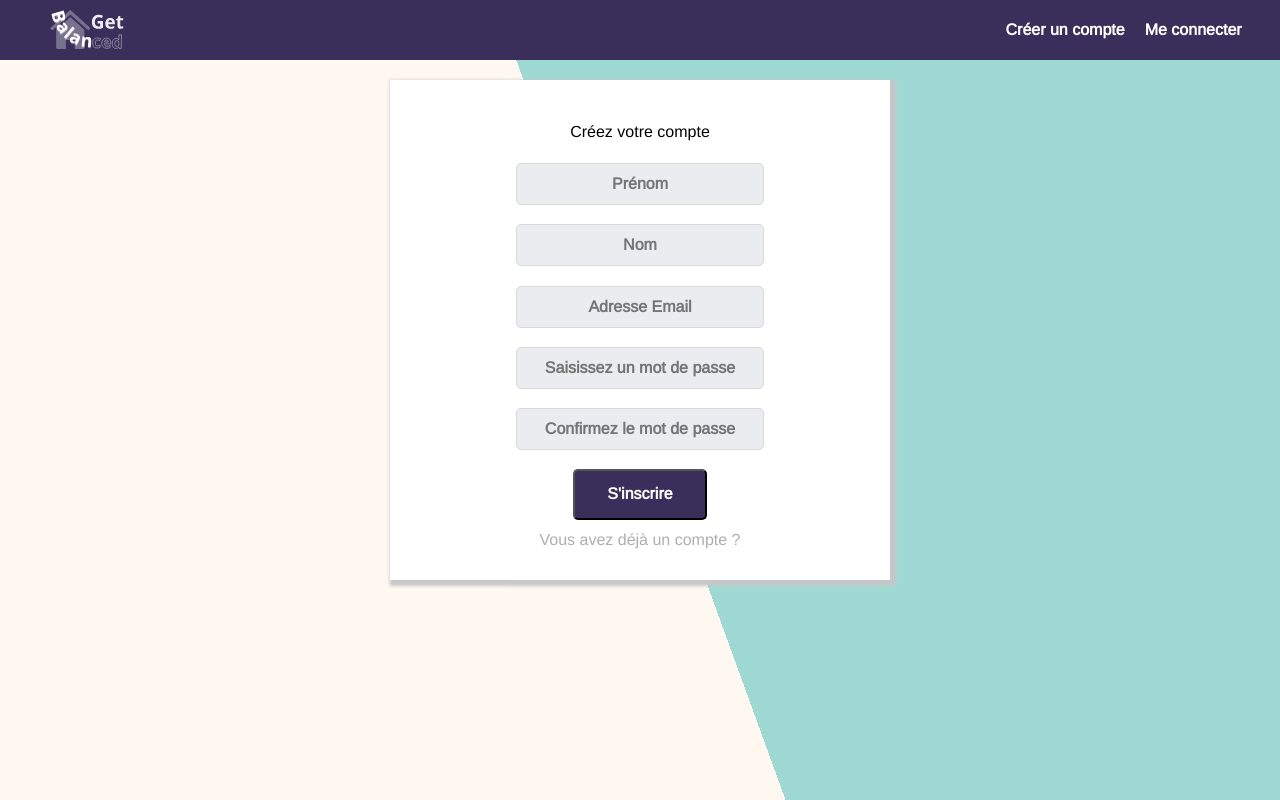
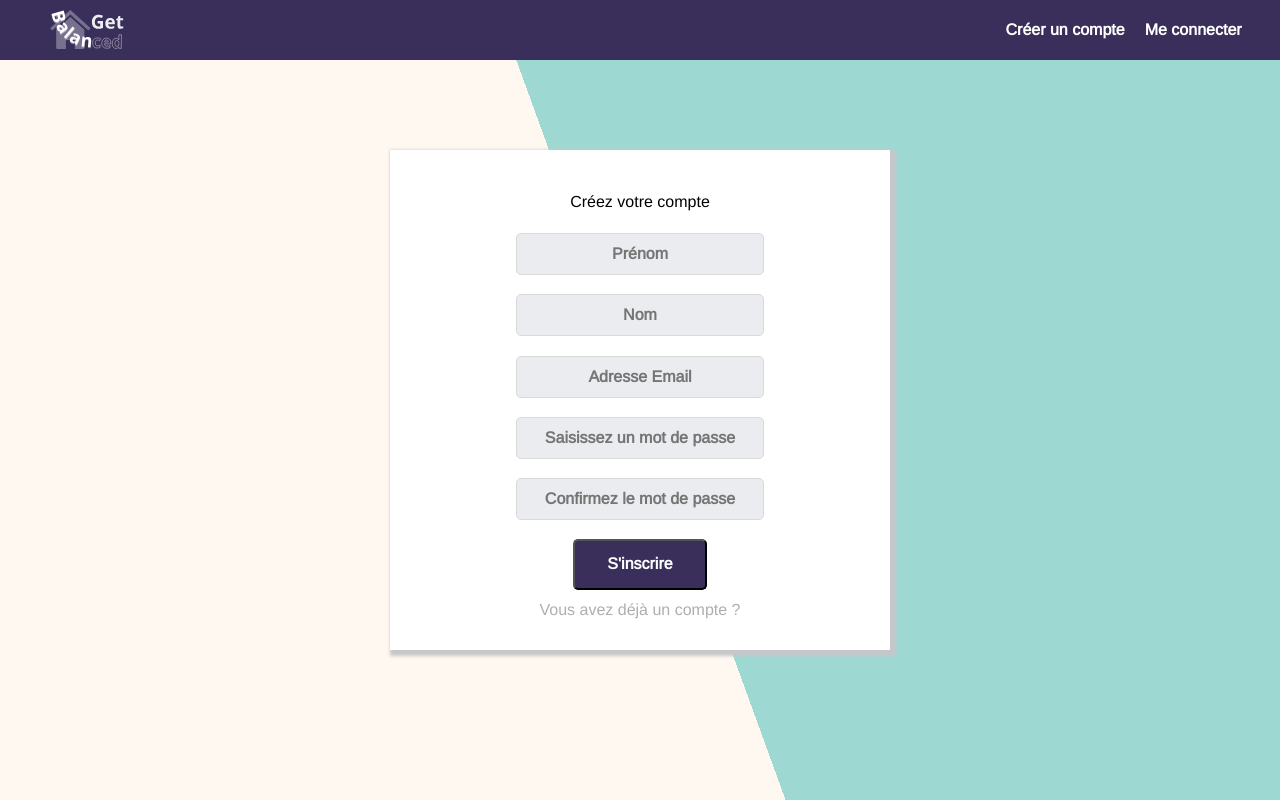
Before and after one commit to FabriceMilet/GetBalanced-front, a React (Create React App) app: page /signup in a window 1280 px wide. Built offline with nearby package versions, Linux system fonts and the light colour scheme.

Commit message:
centrage vertical de login et signUp en version desktop

```diff
--- a/src/Components/Login/Login.scss
+++ b/src/Components/Login/Login.scss
@@ -10,9 +10,14 @@
   display: flex;
   flex-direction: column;
   justify-content: center;
+
 }
 
 .Login-container {
+  position: fixed;
+    top: 50%;
+    left: 50%;
+    transform: translate(-50%, -50%);
   text-align: center;
   display: flex;
   flex-direction: column;
@@ -20,7 +25,6 @@
   height: 350px;
   width: 500px;
   margin: auto;
-  margin-top: 5rem;
   box-shadow: 0.2rem 0.2rem 0.2rem 0.2rem #c7c7ca;
 }
 
@@ -61,12 +65,9 @@
 @media only screen and (max-device-width: 480px) and (orientation: portrait) {
 
   .Login-container{
-    margin-top: 0;
+
     width: 90vw;
-    position: fixed;
-    top: 50%;
-    left: 50%;
-    transform: translate(-50%, -50%);
+
 
   }
 }
--- a/src/Components/SignUp/SignUp.scss
+++ b/src/Components/SignUp/SignUp.scss
@@ -13,6 +13,10 @@
 }
 
 .SignUp-container {
+  position: fixed;
+    top: 50%;
+    left: 50%;
+    transform: translate(-50%, -50%);
   text-align: center;
   display: flex;
   flex-direction: column;
@@ -20,7 +24,6 @@
   height: 500px;
   width: 500px;
   margin: auto;
-  margin-top: 5rem;
   box-shadow: 0.2rem 0.2rem 0.2rem 0.2rem #c7c7ca;
 }
 
```
